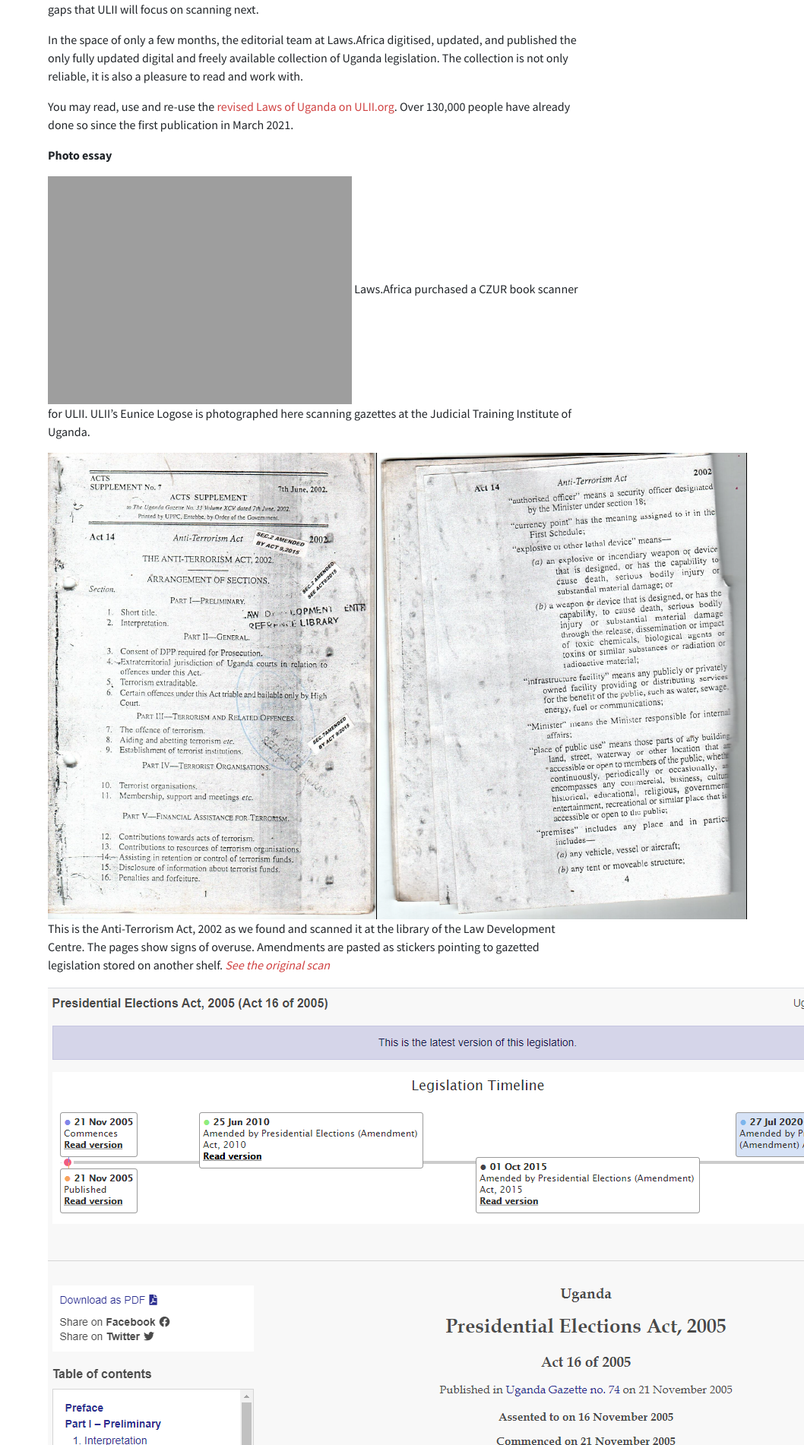
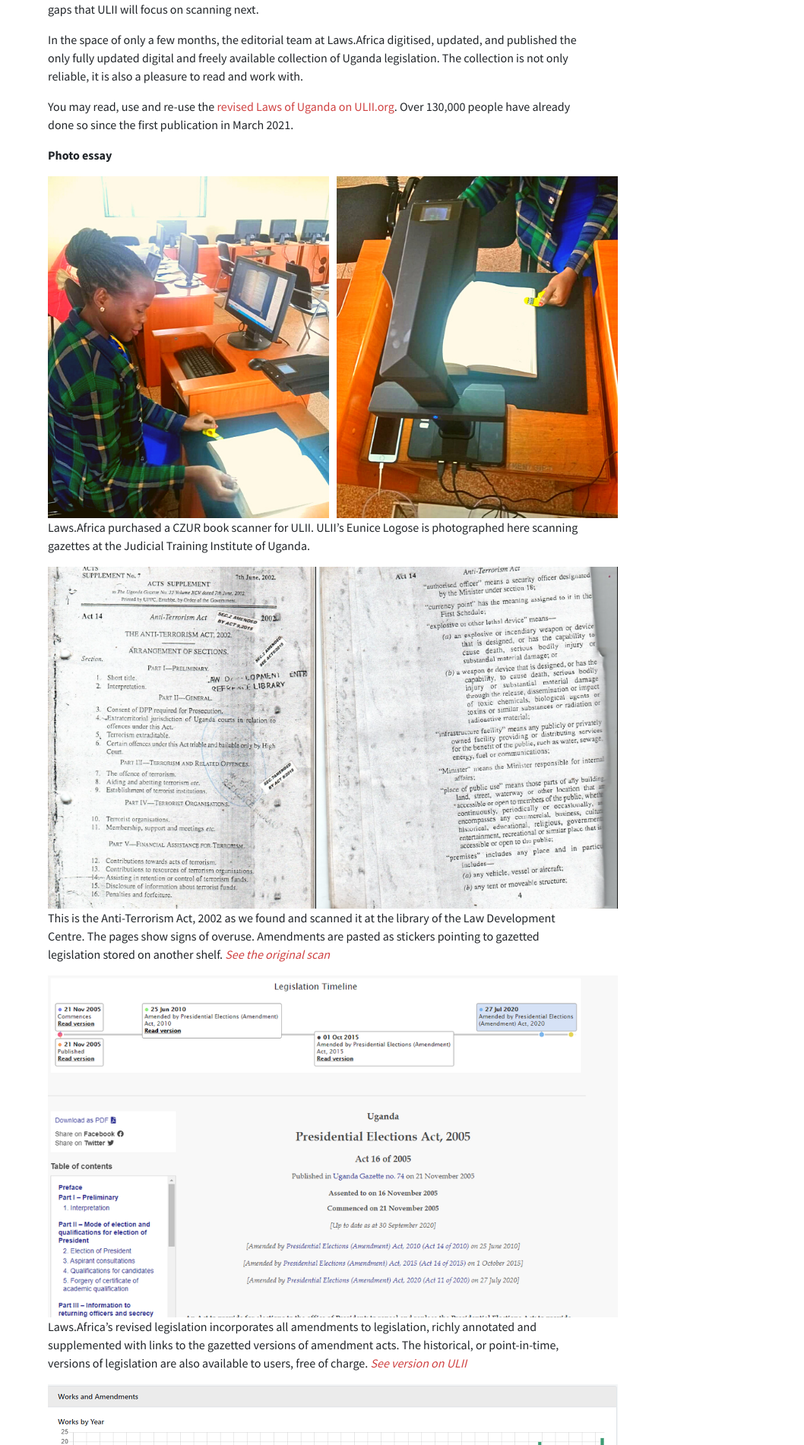
Before and after one commit to laws-africa/laws-africa.github.io, a Jekyll site: the page built from _posts/2021-06-30-uganda-national-legislation-collection.markdown, in a window 1280 px wide. Shown: the part 1703-3605 px from the top of the page at 76% size, without its empty margins (222-1280 px from the left). Built offline with Jekyll 4.4.1, drawn with Linux system fonts in a browser that asks for light colours; nearby versions of some CDN libraries.

Commit message:
Updated Uganda National Legislation Collection

```diff
--- a/_posts/2021-06-30-uganda-national-legislation-collection.markdown
+++ b/_posts/2021-06-30-uganda-national-legislation-collection.markdown
@@ -39,19 +39,19 @@ You may read, use and re-use the [revised Laws of Uganda on ULII.org](https://ul
 
 **Photo essay**
 
-![Uganda Scanning.png](/uploads/Uganda%20Scanning.png = 750x450)
+![Uganda scanning (1).png](/uploads/Uganda%20scanning%20(1).png)
 Laws.Africa purchased a CZUR book scanner for  ULII. ULII’s Eunice Logose is photographed here scanning gazettes at the Judicial Training Institute of Uganda.
 
-![gazette.png](/uploads/gazette.png)
+![gazette2.png](/uploads/gazette2.png)
 This is the Anti-Terrorism Act, 2002 as we found and scanned it at the library of the Law Development Centre. The pages show signs of overuse. Amendments are pasted as stickers pointing to gazetted legislation stored on another shelf. *[See the original scan](https://drive.google.com/file/d/1tCnllHWkEtuuxThAodKKWuPkiSfUzEdg/view)*
 
-![act.png](/uploads/act.png)
+![Elections Act.png](/uploads/Elections%20Act.png)
 Laws.Africa’s revised legislation incorporates all amendments to legislation, richly annotated and supplemented with links to the gazetted versions of amendment acts. The historical, or point-in-time, versions of legislation are also available to users, free of charge.  *[See version on ULII](https://ulii.org/akn/ug/act/2005/16/eng@2020-07-27)*
 
-![timeline.png](/uploads/timeline.png)
+![timeline3.png](/uploads/timeline3.png)
 
 Some of the oldest Acts digitised date back to 1902.  We are now also able to track the rate of amendments applied to legislation contained in the Grey book.
 
-![glossary-0627fd.png](/uploads/glossary-0627fd.png)
+![glossary2.png](/uploads/glossary2.png)
 
 We are also now able to read the legislated meaning of over 1900 legal terms and phrases in Uganda.  Defined terms in the Grey Book are marked up, making the creation of this Glossary possible. Read more about the technology behind the [glossary in our blog post here.](https://laws.africa/2019/09/02/how-we-built-an-automated-glossary-for-namibian-legislation.html)
```
